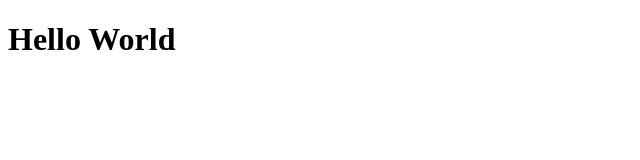
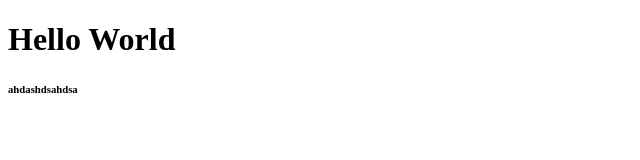
Before and after one commit to lanceyukan/lanceyukan.github.io, a plain HTML site: page Home.html in a window 1280 px wide. Shown: the full height of the page, 0-640 px from the left. Drawn offline with Linux system fonts and the light colour scheme.

Commit message:
phat
user1

```diff
--- a/Home.html
+++ b/Home.html
@@ -4,5 +4,6 @@
 </head>
 <body>
 <h1>Hello World</h1>
+<h6>ahdashdsahdsa</h6>
 </body>
 </html>
```
